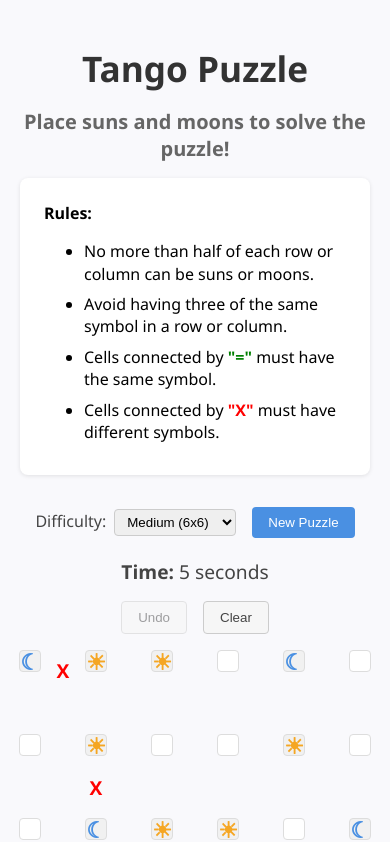
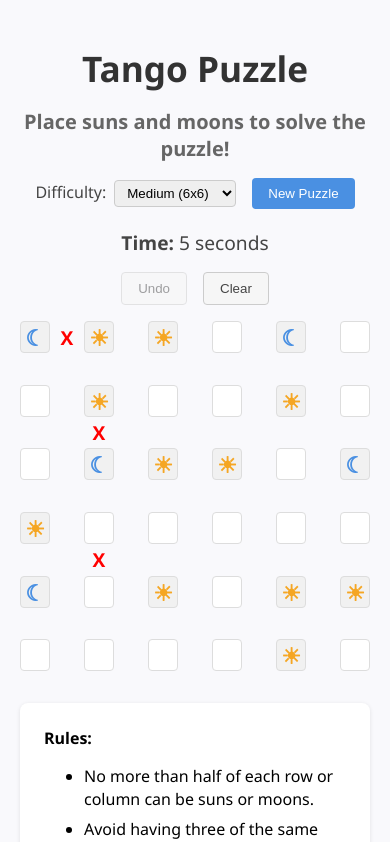
Before and after one commit to khaledbaghdadii/tangoclone, a React (Create React App) app: page / in a window 390 px wide. Shown: the top 842 px of the page. Built offline with nearby package versions, Linux system fonts and the light colour scheme.

Commit message:
make responsive 2

```diff
--- a/src/App.css
+++ b/src/App.css
@@ -7,51 +7,20 @@
   font-family: "Segoe UI", Roboto, sans-serif;
 }
 
-/* Main Title */
+/* Main Titles */
 .main-title {
   font-size: 2.2rem;
   color: #333;
   margin-bottom: 0.5rem;
 }
 
-/* Subtitle */
 .subtitle {
   font-size: 1.25rem;
   color: #666;
   margin-bottom: 1rem;
 }
 
-/* Instructions */
-.instructions {
-  max-width: 600px;
-  margin: 0 auto 2rem auto;
-  text-align: left;
-  background: #ffffff;
-  padding: 1rem 1.5rem;
-  border-radius: 8px;
-  box-shadow: 0 1px 4px rgba(0, 0, 0, 0.1);
-}
-
-.instructions p {
-  margin: 0.5rem 0;
-}
-
-.instructions li {
-  margin: 0.5rem 0;
-  line-height: 1.4;
-}
-
-.equal-hint {
-  color: green;
-  font-weight: bold;
-}
-
-.opposite-hint {
-  color: red;
-  font-weight: bold;
-}
-
-/* Top Controls: Difficulty + New Puzzle */
+/* Controls (Difficulty, new puzzle) */
 .controls {
   margin-bottom: 20px;
   display: flex;
@@ -120,32 +89,45 @@
   background-color: #eaeaea;
 }
 
-/* Puzzle Container */
+/* Puzzle Container centers the puzzle */
 .puzzle-container {
   display: flex;
   justify-content: center;
-  margin-bottom: 1rem;
-  margin-top: 1rem;
+  margin: 1rem auto;
+  width: 100%;
+  max-width: 600px; /* on large screens, puzzle won't exceed 600px */
 }
 
-/* Puzzle Board Grid */
+/* The puzzle grid with 1:1 aspect ratio for the entire grid */
 .puzzle-board-grid {
   display: grid;
+  /* We'll define both columns and rows using our custom var(--grid-size) */
+  grid-template-columns: repeat(var(--grid-size), 1fr);
+  grid-template-rows: repeat(var(--grid-size), 1fr);
   gap: 2px;
-  justify-content: center;
+  width: 100%;
+  aspect-ratio: 1 / 1; /* keeps the entire puzzle a square */
+  box-sizing: border-box;
   margin: 0 auto;
-  transition: all 0.2s ease-in-out;
+  position: relative;
 }
 
-/* Puzzle cells (actual game cells) */
+/* Puzzle cells, constraints, empty squares */
+.puzzle-cell,
+.constraint,
+.constraint-empty {
+  display: flex;
+  align-items: center;
+  justify-content: center;
+  font-size: 1.2rem;
+  box-sizing: border-box;
+}
+
+/* Puzzle cells themselves */
 .puzzle-cell {
   background: #ffffff;
   border: 1px solid #ddd;
-  display: flex;
-  align-items: center;
-  justify-content: center;
   cursor: pointer;
-  position: relative;
   font-size: 1.4rem;
   transition: background 0.2s, box-shadow 0.2s;
   border-radius: 4px;
@@ -167,11 +149,9 @@
   border-color: #ffaaaa;
 }
 
-/* Constraint cells (between puzzle cells) */
+/* Constraints (the mini squares/lines) */
 .constraint {
-  display: flex;
-  align-items: center;
-  justify-content: center;
+  border: none;
   font-weight: bold;
   font-size: 1.2rem;
   color: #999;
@@ -186,11 +166,10 @@
 }
 
 .constraint-empty {
-  width: 40px;
-  height: 40px;
+  /* Just an empty cell at row/col intersections of constraints */
 }
 
-/* Icons */
+/* Icons for suns and moons */
 .sun {
   color: #f5a623;
   font-size: 22px;
@@ -201,13 +180,43 @@
   font-size: 22px;
 }
 
-/* Message (error) */
+/* Messages */
 .message {
   margin-top: 20px;
   font-size: 1.2rem;
 }
 
-/* Modal Overlay and Modal Window */
+/* Instructions box (now placed below the puzzle) */
+.instructions {
+  max-width: 600px;
+  margin: 2rem auto 0;
+  text-align: left;
+  background: #ffffff;
+  padding: 1rem 1.5rem;
+  border-radius: 8px;
+  box-shadow: 0 1px 4px rgba(0, 0, 0, 0.1);
+}
+
+.instructions p {
+  margin: 0.5rem 0;
+}
+
+.instructions li {
+  margin: 0.5rem 0;
+  line-height: 1.4;
+}
+
+.equal-hint {
+  color: green;
+  font-weight: bold;
+}
+
+.opposite-hint {
+  color: red;
+  font-weight: bold;
+}
+
+/* Modal Overlay and Window */
 .modal-overlay {
   position: fixed;
   top: 0;
@@ -255,106 +264,3 @@
 .modal button:hover {
   background-color: #4281c7;
 }
-
-/* The puzzle board container */
-.puzzle-board-grid {
-  display: grid;
-  gap: 2px;
-  /* We'll use our custom variable --grid-size to set the columns */
-  grid-template-columns: repeat(var(--grid-size), 1fr);
-
-  /* A nice default width for large screens */
-  max-width: 600px;
-  width: 100%;
-
-  /* Center the grid */
-  margin: 0 auto;
-  transition: all 0.2s ease-in-out;
-}
-
-/* Make the puzzle board shrink to fit smaller screens */
-@media (max-width: 768px) {
-  .puzzle-board-grid {
-    /* Let it be as wide as 90% of the viewport, whichever is smaller */
-    max-width: 90vw;
-  }
-}
-
-/* Puzzle cells (actual game cells), constraints, etc.
-   Use aspect-ratio to keep them squares as the grid resizes.
-   Remove the fixed width and height. */
-.puzzle-cell,
-.constraint,
-.constraint-empty {
-  aspect-ratio: 1 / 1;
-  display: flex;
-  align-items: center;
-  justify-content: center;
-}
-
-/* If you want a minimum size so they never become *too* small, add: */
-.puzzle-cell,
-.constraint,
-.constraint-empty {
-  min-width: 20px;
-  min-height: 20px;
-}
-
-/* Keep your existing styles, but remove the width/height from puzzle-cell */
-.puzzle-cell {
-  background: #ffffff;
-  border: 1px solid #ddd;
-  cursor: pointer;
-  position: relative;
-  font-size: 1.4rem;
-  transition: background 0.2s, box-shadow 0.2s;
-  border-radius: 4px;
-}
-
-.puzzle-cell.given {
-  background: #f1f1f1;
-  cursor: default;
-  font-weight: bold;
-}
-
-.puzzle-cell.editable:hover {
-  background: #fafafa;
-  box-shadow: 0 0 5px rgba(0, 0, 0, 0.05);
-}
-
-.puzzle-cell.error {
-  background: #ffe3e3; /* Light red background for errors */
-  border-color: #ffaaaa;
-}
-
-/* Constraint cells (between puzzle cells) */
-.constraint {
-  /* No fixed width/height, just keep it flexible */
-  border: none;
-  font-weight: bold;
-  font-size: 1.2rem;
-  color: #999;
-}
-
-.constraint-equal {
-  color: green;
-}
-
-.constraint-opposite {
-  color: red;
-}
-
-.constraint-empty {
-  /* just an empty cell for spacing */
-}
-
-/* Sun/Moon icons can stay as is, or adapt font-size if needed. */
-.sun {
-  color: #f5a623;
-  font-size: 22px;
-}
-
-.moon {
-  color: #4a90e2;
-  font-size: 22px;
-}
--- a/src/App.js
+++ b/src/App.js
@@ -272,12 +272,14 @@ function generatePuzzle(difficulty) {
   const puzzle = deepCopy(fullBoard);
   const givens = Array.from({ length: n }, () => Array(n).fill(true));
   let currentGiven = totalCells;
+
   let positions = [];
   for (let r = 0; r < n; r++) {
     for (let c = 0; c < n; c++) {
       positions.push([r, c]);
     }
   }
+
   positions.sort(() => Math.random() - 0.5);
   for (let [r, c] of positions) {
     if (currentGiven <= targetGiven) break;
@@ -311,9 +313,10 @@ function generatePuzzle(difficulty) {
 
 function PuzzleBoard({ puzzle, givens, onCellClick, errorCells, puzzleData }) {
   const n = puzzleData.size;
+  // 2n - 1 is total grid cells in each dimension including constraint spaces
   const gridSize = 2 * n - 1;
 
-  // Build a map for constraints using grid coordinates.
+  // Build a map for constraints using grid coordinates (unchanged)
   const constraintMap = {};
   if (puzzleData) {
     puzzleData.equalsConstraints.forEach((pair) => {
@@ -342,11 +345,12 @@ function PuzzleBoard({ puzzle, givens, onCellClick, errorCells, puzzleData }) {
     });
   }
 
+  // Build our grid items
   const gridItems = [];
   for (let i = 0; i < gridSize; i++) {
     for (let j = 0; j < gridSize; j++) {
+      // Puzzle cells (i and j both even)
       if (i % 2 === 0 && j % 2 === 0) {
-        // Puzzle cell.
         const r = i / 2;
         const c = j / 2;
         const isError = errorCells.some((err) => err.r === r && err.c === c);
@@ -365,8 +369,9 @@ function PuzzleBoard({ puzzle, givens, onCellClick, errorCells, puzzleData }) {
             )}
           </div>
         );
-      } else if ((i % 2 === 0 && j % 2 === 1) || (i % 2 === 1 && j % 2 === 0)) {
-        // Constraint cell (horizontal or vertical).
+      }
+      // Constraint cells (horizontal or vertical)
+      else if ((i % 2 === 0 && j % 2 === 1) || (i % 2 === 1 && j % 2 === 0)) {
         const key = `constraint-${i}-${j}`;
         const symbol = constraintMap[`${i},${j}`] || "";
         gridItems.push(
@@ -383,8 +388,9 @@ function PuzzleBoard({ puzzle, givens, onCellClick, errorCells, puzzleData }) {
             {symbol}
           </div>
         );
-      } else {
-        // Intersection (small square in the grid) left empty.
+      }
+      // Intersection/empty squares
+      else {
         gridItems.push(
           <div key={`empty-${i}-${j}`} className="constraint-empty"></div>
         );
@@ -392,12 +398,11 @@ function PuzzleBoard({ puzzle, givens, onCellClick, errorCells, puzzleData }) {
     }
   }
 
-  // Return the puzzle grid
   return (
     <div
       className="puzzle-board-grid"
       style={{
-        "--grid-size": gridSize, // pass this to CSS as a variable
+        "--grid-size": gridSize,
       }}
     >
       {gridItems}
@@ -405,7 +410,7 @@ function PuzzleBoard({ puzzle, givens, onCellClick, errorCells, puzzleData }) {
   );
 }
 
-// A simple Modal component for the winning message
+// Simple Modal
 function Modal({ message, time, onClose }) {
   return (
     <div className="modal-overlay">
@@ -419,6 +424,7 @@ function Modal({ message, time, onClose }) {
   );
 }
 
+// ---------------- Main App ----------------
 function App() {
   const [difficulty, setDifficulty] = useState("medium");
   const [puzzleData, setPuzzleData] = useState(null);
@@ -427,20 +433,20 @@ function App() {
   const [errorCells, setErrorCells] = useState([]);
   const [showModal, setShowModal] = useState(false);
 
-  // Timer states
+  // Timer
   const [time, setTime] = useState(0);
   const timerRef = useRef(null);
 
-  // Board history for Undo
+  // Board history (for Undo)
   const [history, setHistory] = useState([]);
 
-  // Generate a new puzzle when difficulty changes.
+  // Generate puzzle on difficulty change
   useEffect(() => {
     generateNewPuzzle();
-    // eslint-disable-next-line react-hooks/exhaustive-deps
+    // eslint-disable-next-line
   }, [difficulty]);
 
-  // Delay error validation by 1.5 seconds after each board change.
+  // Validate board errors (with 1.5s delay)
   useEffect(() => {
     if (userBoard && puzzleData) {
       const timer = setTimeout(() => {
@@ -455,14 +461,16 @@ function App() {
     }
   }, [userBoard, puzzleData]);
 
-  // Auto-check solution when all cells are filled.
+  // Auto-check solution when all cells are filled
   useEffect(() => {
     if (userBoard && puzzleData) {
       const n = puzzleData.size;
+      // Check if board is fully filled
       const complete = userBoard.every((row) =>
         row.every((cell) => cell !== null)
       );
       if (complete) {
+        // Compare with full solution
         let correct = true;
         for (let r = 0; r < n; r++) {
           for (let c = 0; c < n; c++) {
@@ -489,6 +497,7 @@ function App() {
     }
   }, [userBoard, puzzleData]);
 
+  // Generate a new puzzle
   const generateNewPuzzle = () => {
     const data = generatePuzzle(difficulty);
     setPuzzleData(data);
@@ -498,17 +507,13 @@ function App() {
     setShowModal(false);
     resetTimer();
     startTimer();
-
-    // Reset history
     setHistory([]);
   };
 
-  // Handle cell click with Undo integration
+  // Handle cell click (and push state to history for Undo)
   const handleCellClick = (r, c) => {
     if (!puzzleData.givens[r][c]) {
-      // Before changing the board, store the current state in history
       setHistory((prevHist) => [...prevHist, deepCopy(userBoard)]);
-
       setUserBoard((prev) => {
         const newBoard = deepCopy(prev);
         if (newBoard[r][c] === null) newBoard[r][c] = true;
@@ -519,7 +524,7 @@ function App() {
     }
   };
 
-  // Undo: revert to previous state if possible
+  // Undo
   const handleUndo = () => {
     if (history.length > 0) {
       const prevState = history[history.length - 1];
@@ -528,16 +533,13 @@ function App() {
     }
   };
 
-  // Clear all editable cells
+  // Clear non-given cells
   const handleClear = () => {
-    if (!userBoard) return;
-    // store current state for undo
+    if (!userBoard || !puzzleData) return;
     setHistory((prevHist) => [...prevHist, deepCopy(userBoard)]);
-
     const newBoard = deepCopy(userBoard);
-    const n = puzzleData.size;
-    for (let r = 0; r < n; r++) {
-      for (let c = 0; c < n; c++) {
+    for (let r = 0; r < puzzleData.size; r++) {
+      for (let c = 0; c < puzzleData.size; c++) {
         if (!puzzleData.givens[r][c]) {
           newBoard[r][c] = null;
         }
@@ -546,26 +548,26 @@ function App() {
     setUserBoard(newBoard);
   };
 
-  // Timer control
+  // Timer controls
   const startTimer = () => {
-    if (timerRef.current) return; // prevent multiple intervals
-    timerRef.current = setInterval(() => {
-      setTime((prev) => prev + 1);
-    }, 1000);
+    if (!timerRef.current) {
+      timerRef.current = setInterval(() => {
+        setTime((prev) => prev + 1);
+      }, 1000);
+    }
   };
-
   const stopTimer = () => {
     if (timerRef.current) {
       clearInterval(timerRef.current);
       timerRef.current = null;
     }
   };
-
   const resetTimer = () => {
     stopTimer();
     setTime(0);
   };
 
+  // Close modal
   const closeModal = () => {
     setShowModal(false);
   };
@@ -575,24 +577,7 @@ function App() {
       <h1 className="main-title">Tango Puzzle</h1>
       <h2 className="subtitle">Place suns and moons to solve the puzzle!</h2>
 
-      <div className="instructions">
-        <p>
-          <strong>Rules:</strong>
-        </p>
-        <ul>
-          <li>No more than half of each row or column can be suns or moons.</li>
-          <li>Avoid having three of the same symbol in a row or column.</li>
-          <li>
-            Cells connected by <span className="equal-hint">"="</span> must have
-            the same symbol.
-          </li>
-          <li>
-            Cells connected by <span className="opposite-hint">"X"</span> must
-            have different symbols.
-          </li>
-        </ul>
-      </div>
-
+      {/* Controls at top */}
       <div className="controls">
         <label>
           Difficulty:
@@ -611,12 +596,12 @@ function App() {
         </button>
       </div>
 
-      {/* Timer display */}
+      {/* Timer */}
       <div className="timer-display">
         <strong>Time:</strong> {time} seconds
       </div>
 
-      {/* Additional buttons for Undo and Clear */}
+      {/* Undo / Clear */}
       <div className="buttons">
         <button
           className="undo-button"
@@ -630,6 +615,7 @@ function App() {
         </button>
       </div>
 
+      {/* Puzzle goes here */}
       <div className="puzzle-container">
         {puzzleData && userBoard && (
           <PuzzleBoard
@@ -642,17 +628,36 @@ function App() {
         )}
       </div>
 
-      {/* Only show inline message if it's NOT a winning (green) message */}
+      {/* Inline error message (if not solved) */}
       {message.text && message.color === "red" && (
         <div className="message" style={{ color: message.color }}>
           {message.text}
         </div>
       )}
 
-      {/* Modal for winning message */}
+      {/* Winning modal */}
       {showModal && (
         <Modal message={message.text} time={time} onClose={closeModal} />
       )}
+
+      {/* Instructions now BELOW the puzzle */}
+      <div className="instructions">
+        <p>
+          <strong>Rules:</strong>
+        </p>
+        <ul>
+          <li>No more than half of each row or column can be suns or moons.</li>
+          <li>Avoid having three of the same symbol in a row or column.</li>
+          <li>
+            Cells connected by <span className="equal-hint">"="</span> must have
+            the same symbol.
+          </li>
+          <li>
+            Cells connected by <span className="opposite-hint">"X"</span> must
+            have different symbols.
+          </li>
+        </ul>
+      </div>
     </div>
   );
 }
```
